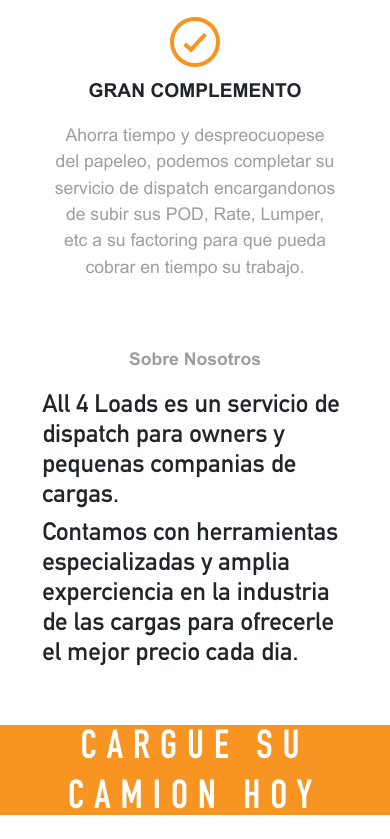
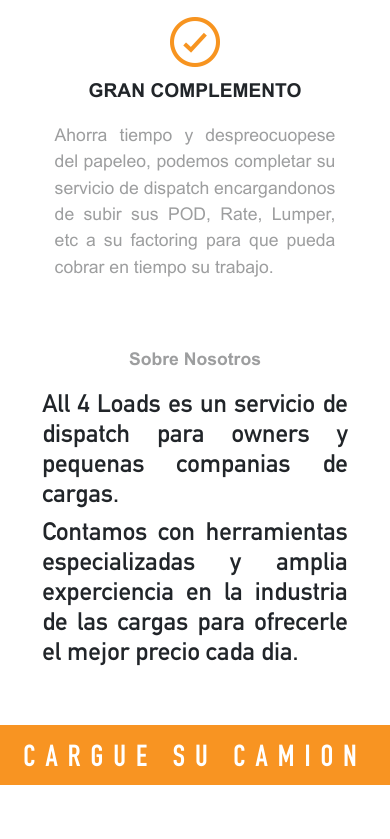
Before and after one commit to briltec/React_website_frontend, a React (Create React App) app: page / in a window 390 px wide. Shown: the part 5100-5939 px from the top of the page. Built offline with nearby package versions, Linux system fonts and the light colour scheme.

Commit message:
Changed text justification for mobile

```diff
--- a/src/pages/index.jsx
+++ b/src/pages/index.jsx
@@ -79,7 +79,7 @@
       <div className="spacer" />
 
       <div className="contact-banner">
-        <h2 className="contact-banner-title-h2">CARGUE SU CAMION HOY</h2>
+        <h2 className="contact-banner-title-h2">CARGUE SU CAMION</h2>
       </div>
 
       <div className="spacer" />
--- a/src/styles/ClavesSteps.css
+++ b/src/styles/ClavesSteps.css
@@ -96,7 +96,7 @@
   }
 
   .claves-text-div {
-    text-align: center;
+    text-align: justify;
     margin-left: auto;
     margin-right: auto;
   }
@@ -109,11 +109,12 @@
 
   .claves-para-exito-tag-h2{
     font-size: 25px !important;
+    text-align: justify;
 }
 
 .claves-para-exito-tag-p {
   margin-top:50px;
-  text-align: center;
+  text-align: center !important;
 }
 
 .claves-para-exito-button-div {
--- a/src/styles/Landing.css
+++ b/src/styles/Landing.css
@@ -127,13 +127,13 @@
   }
 
   .contact-banner{
-    height: 90px;
+    height: 60px;
   }
 
   .contact-banner-title-h2{
-    font-size: 40px!important;
+    font-size: 30px!important;
     letter-spacing: 10px;
-    line-height: 50px;
+    line-height: 70px;
     margin-left:15px;
     margin-right: 15px;
   }
```
